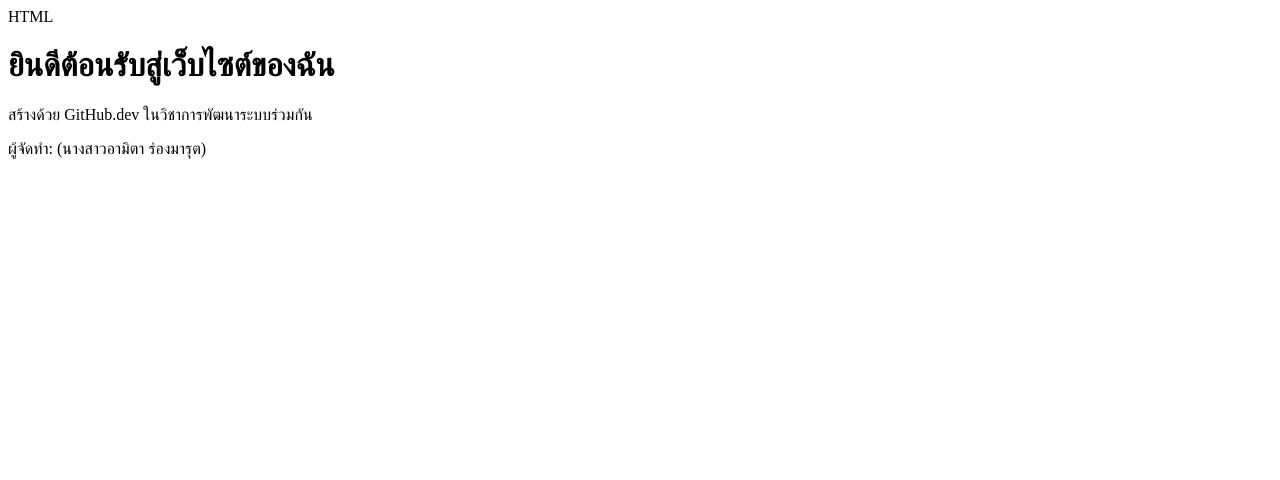
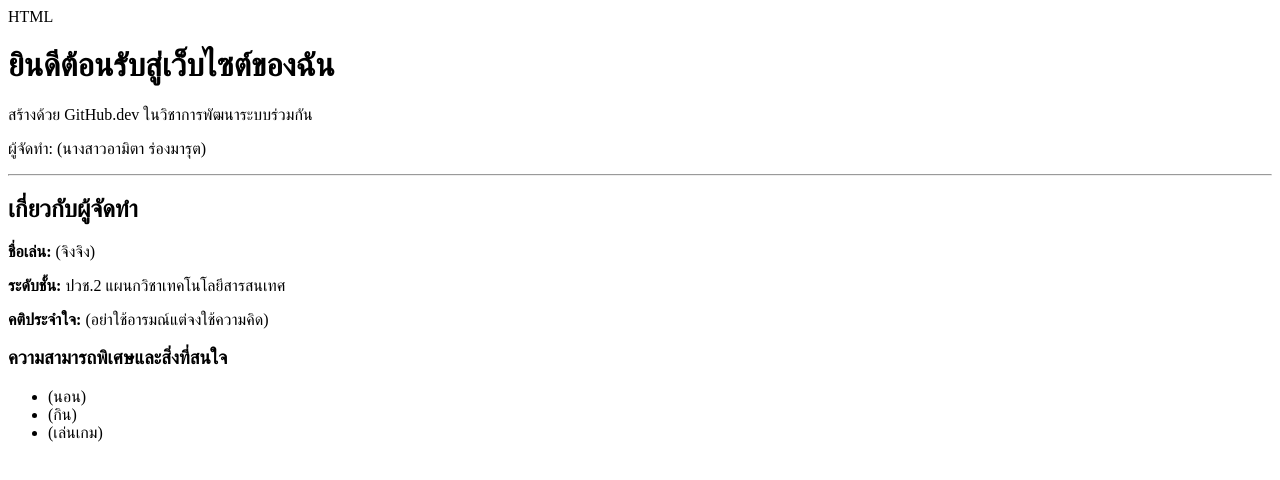
Before and after one commit to Amita-34/my-first-repo, a plain HTML site: page index.html in a window 1280 px wide. Drawn offline with Linux system fonts and the light colour scheme.

Commit message:
อัปเดตข้อมูลในสาขา faeture-profile
Added additional information about the author including nickname, grade, motto, and interests.

```diff
--- a/index.html
+++ b/index.html
@@ -9,5 +9,16 @@ HTML
     <h1>ยินดีต้อนรับสู่เว็บไซต์ของฉัน</h1>
     <p>สร้างด้วย GitHub.dev ในวิชาการพัฒนาระบบร่วมกัน</p>
     <p>ผู้จัดทำ: (นางสาวอามิตา ร่องมารุต)</p>
-</body>
-</html>
+</p>
+    <hr>
+    <h2>เกี่ยวกับผู้จัดทำ</h2>
+    <p><strong>ชื่อเล่น:</strong> (จิงจิง)</p>
+    <p><strong>ระดับชั้น:</strong> ปวช.2 แผนกวิชาเทคโนโลยีสารสนเทศ</p>
+    <p><strong>คติประจำใจ:</strong> (อย่าใช้อารมณ์แต่จงใช้ความคิด)</p>
+
+    <h3>ความสามารถพิเศษและสิ่งที่สนใจ</h3>
+    <ul>
+        <li>(นอน)</li>
+        <li>(กิน)</li>
+        <li>(เล่นเกม)</li>
+    </ul>
```
